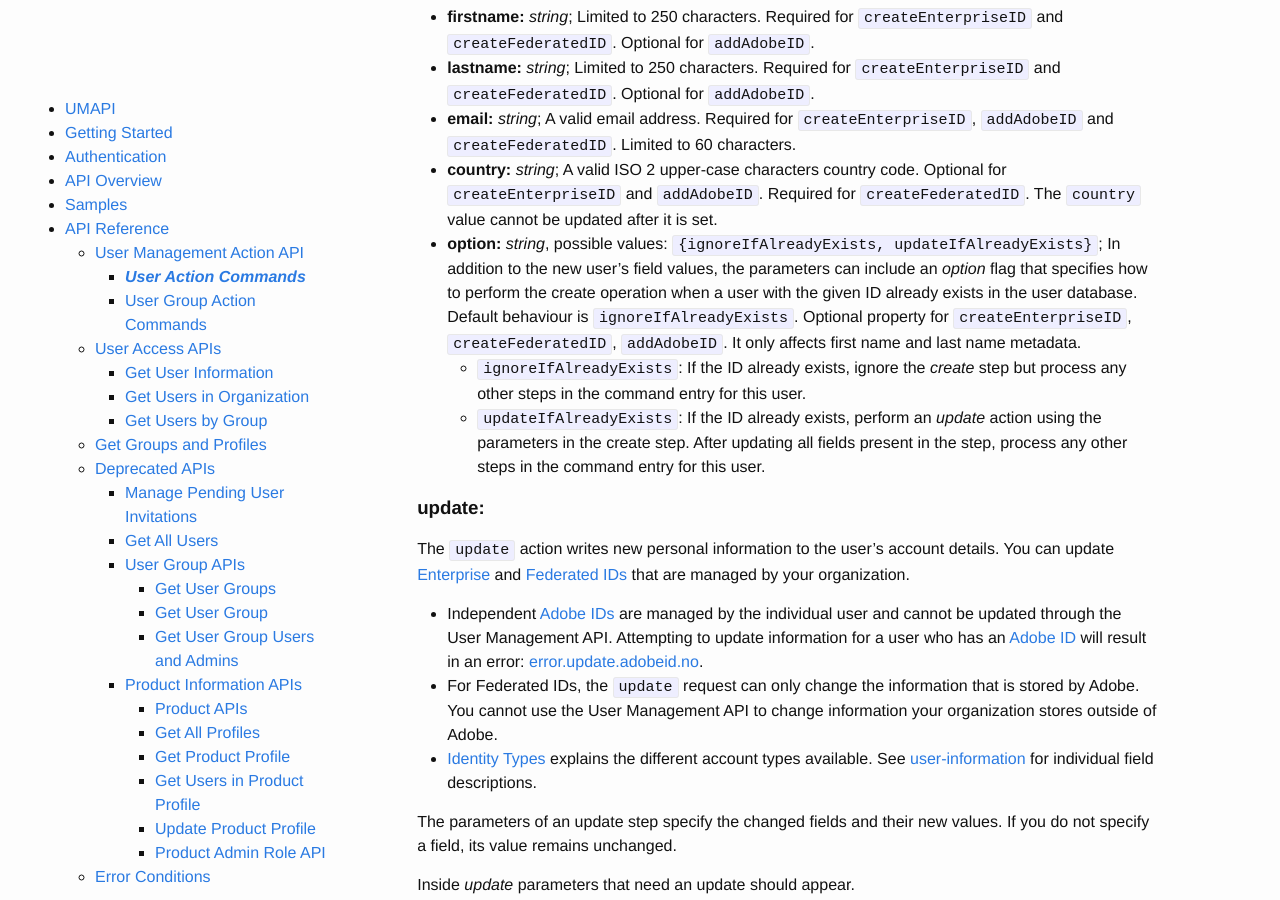
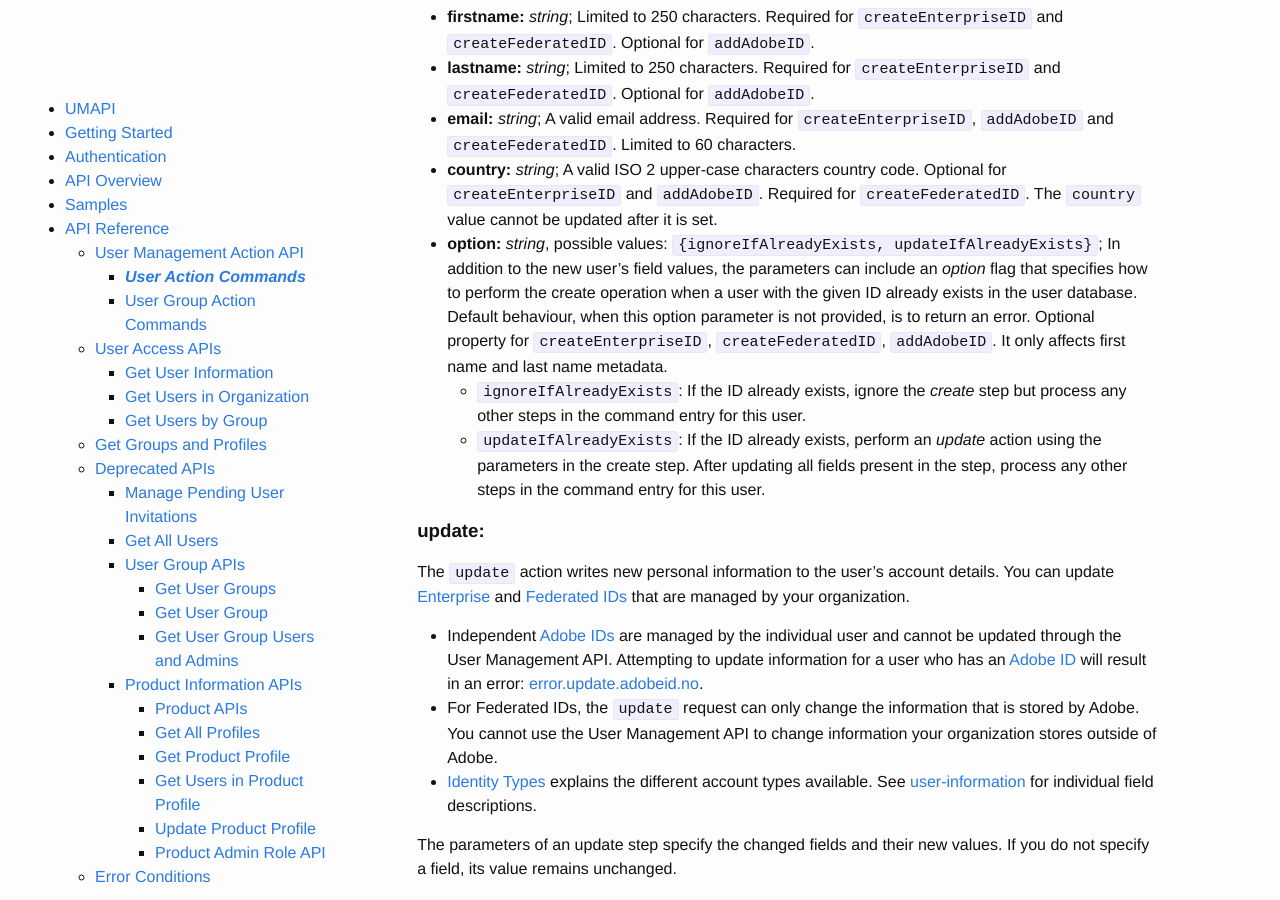
Before and after one commit to adobe-apiplatform/umapi-documentation, a Jekyll site: the page built from docs/en/api/ActionsCmds.md, in a window 1280 px wide and 900 px high, scrolled down 4548 px. Built offline with Jekyll 4.4.1, drawn with Linux system fonts in a browser that asks for light colours.

Commit message:
Remove default references

```diff
--- a/docs/en/api/ActionsCmds.md
+++ b/docs/en/api/ActionsCmds.md
@@ -191,7 +191,7 @@ Sample POST body for [username based login](ActionsCmds.md#emailVsUsername):
 * __lastname:__ _string_; Limited to 250 characters. Required for `createEnterpriseID` and `createFederatedID`. Optional for `addAdobeID`.
 * __email:__ _string_; A valid email address. Required for `createEnterpriseID`, `addAdobeID` and `createFederatedID`. Limited to 60 characters.
 * __country:__ _string_; A valid ISO 2 upper-case characters country code. Optional for `createEnterpriseID` and `addAdobeID`. Required for `createFederatedID`. The `country` value cannot be updated after it is set.
-* __option:__ _string_, possible values: `{ignoreIfAlreadyExists, updateIfAlreadyExists}`; In addition to the new user's field values, the parameters can include an _option_ flag that specifies how to perform the create operation when a user with the given ID already exists in the user database. Default behaviour is `ignoreIfAlreadyExists`. Optional property for `createEnterpriseID`, `createFederatedID`, `addAdobeID`. It only affects first name and last name metadata.
+* __option:__ _string_, possible values: `{ignoreIfAlreadyExists, updateIfAlreadyExists}`; In addition to the new user's field values, the parameters can include an _option_ flag that specifies how to perform the create operation when a user with the given ID already exists in the user database. Default behaviour, when this option parameter is not provided, is to return an error. Optional property for `createEnterpriseID`, `createFederatedID`, `addAdobeID`. It only affects first name and last name metadata.
   - `ignoreIfAlreadyExists`: If the ID already exists, ignore the _create_ step but process any other steps in the command entry for this user.
   - `updateIfAlreadyExists`: If the ID already exists, perform an _update_ action using the parameters in the create step. After updating all fields present in the step, process any other steps in the command entry for this user.
 
```
Also changed, not shown: docs/en/api/usergroupActionCommands.md (+1 -1 lines).
